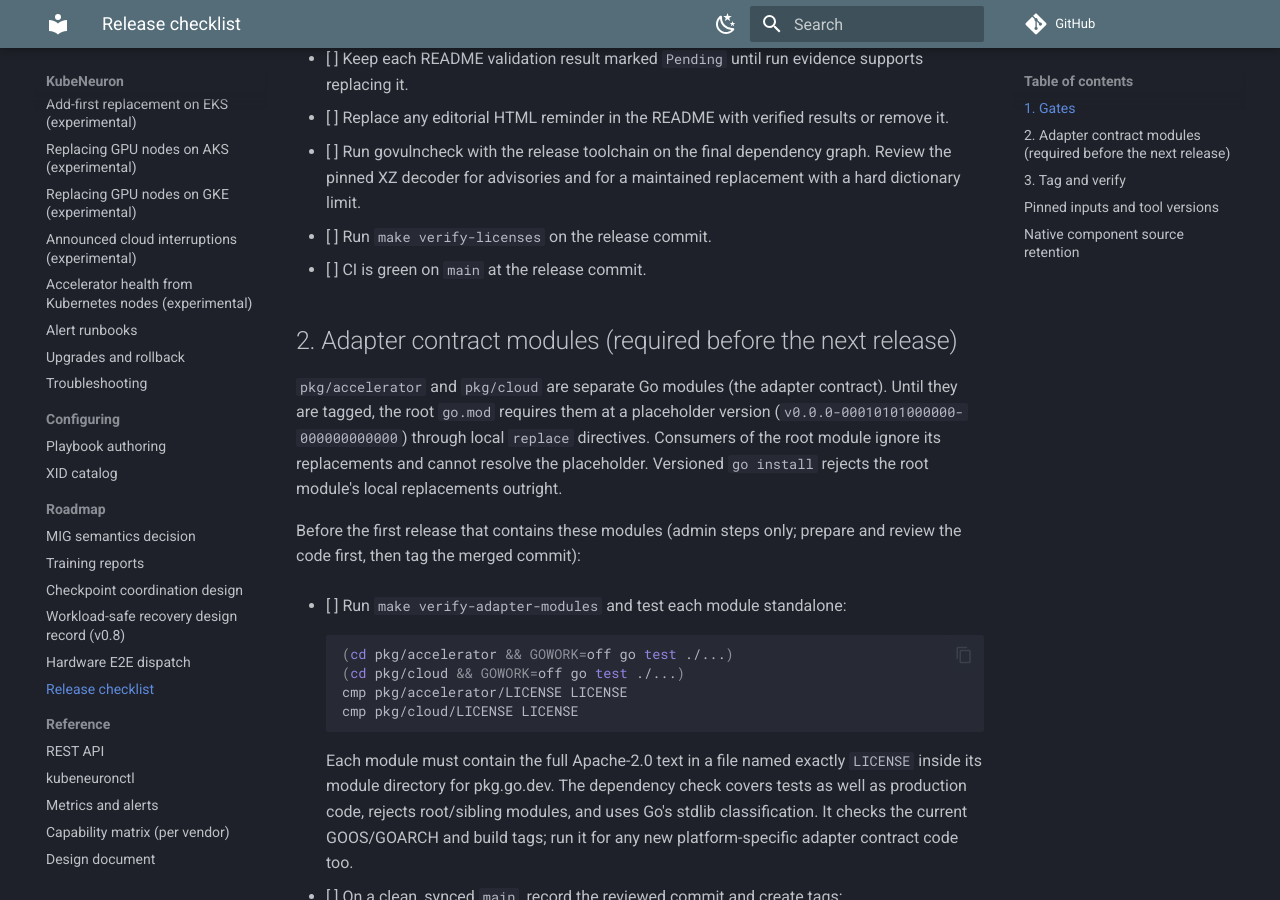
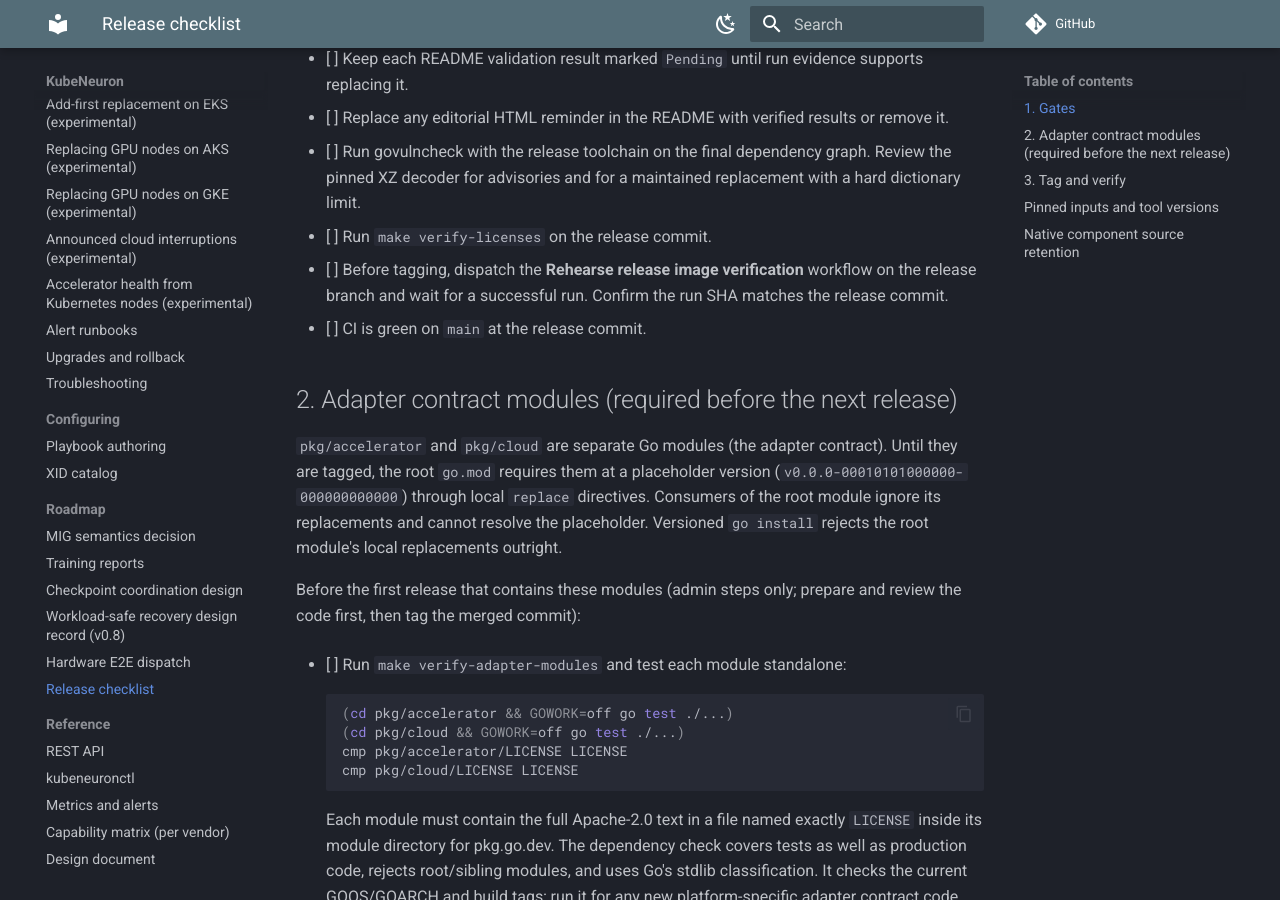
Before and after one commit to kubeneuron/kubeneuron, an MkDocs documentation site: the page built from docs/release-checklist.md, in a window 1280 px wide and 900 px high, scrolled down 530 px. Built offline with MkDocs 1.6.1 and Material for MkDocs 9.7.7, drawn with Linux system fonts in a browser that asks for light colours; comment, search, counter and statistics services are not loaded.

```diff
--- a/docs/release-checklist.md
+++ b/docs/release-checklist.md
@@ -15,6 +15,7 @@ tags: admins only").
 - [ ] Replace any editorial HTML reminder in the README with verified results or remove it.
 - [ ] Run govulncheck with the release toolchain on the final dependency graph. Review the pinned XZ decoder for advisories and for a maintained replacement with a hard dictionary limit.
 - [ ] Run `make verify-licenses` on the release commit.
+- [ ] Before tagging, dispatch the **Rehearse release image verification** workflow on the release branch and wait for a successful run. Confirm the run SHA matches the release commit.
 - [ ] CI is green on `main` at the release commit.
 
 ## 2. Adapter contract modules (required before the next release)
```
Also changed, not shown: 1 other file.
